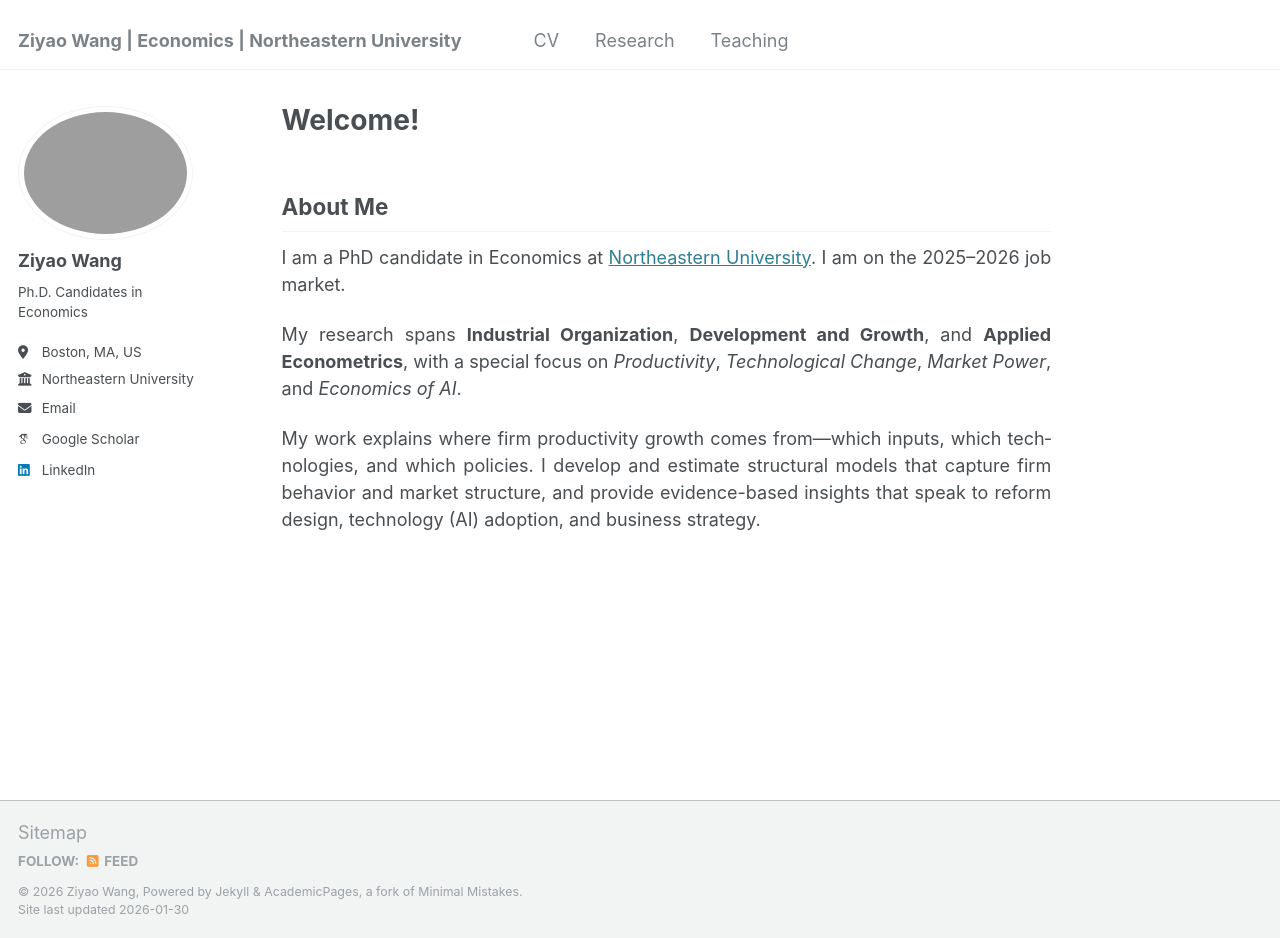
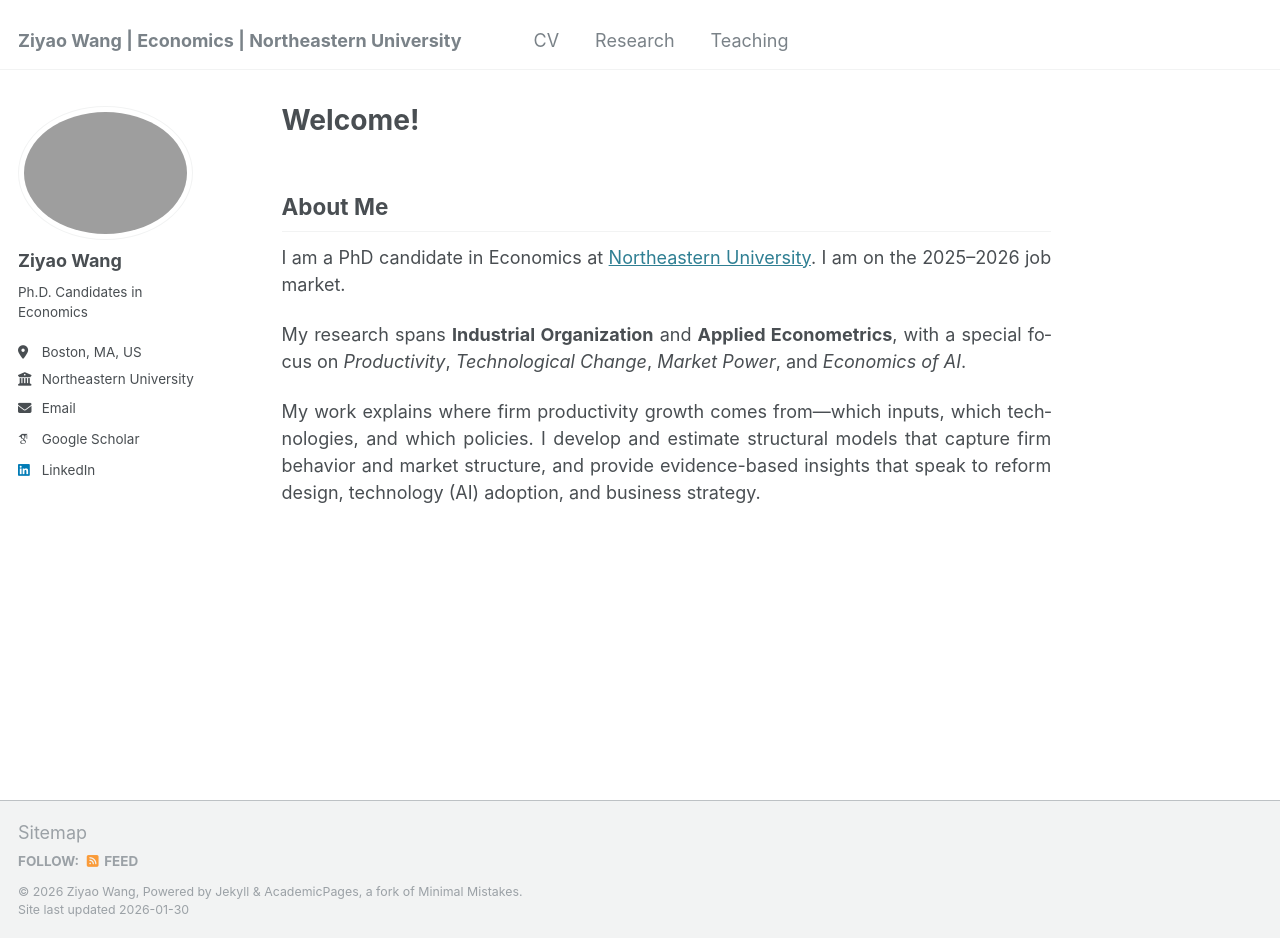
Before and after one commit to ziyaowangecon/ziyaowangecon.github.io, a Jekyll site: the page built from _pages/about.md, in a window 1280 px wide and 938 px high. Built offline with Jekyll 4.4.1, drawn with Linux system fonts in a browser that asks for light colours; some web fonts are replaced.

Commit message:
Update about.md

```diff
--- a/_pages/about.md
+++ b/_pages/about.md
@@ -21,7 +21,7 @@ redirect_from:
 ## About Me
 I am a PhD candidate in Economics at [Northeastern University](https://cssh.northeastern.edu/economics/). I am on the 2025–2026 job market.
 
-My research spans **Industrial Organization**, **Development and Growth**, and **Applied Econometrics**, with a special focus on *Productivity*, *Technological Change*, *Market Power*, and *Economics of AI*.
+My research spans **Industrial Organization** and **Applied Econometrics**, with a special focus on *Productivity*, *Technological Change*, *Market Power*, and *Economics of AI*.
 
 My work explains where firm productivity growth comes from—which inputs, which technologies, and which policies. I develop and estimate structural models that capture firm behavior and market structure, and provide evidence-based insights that speak to reform design, technology (AI) adoption, and business strategy.
 
```
